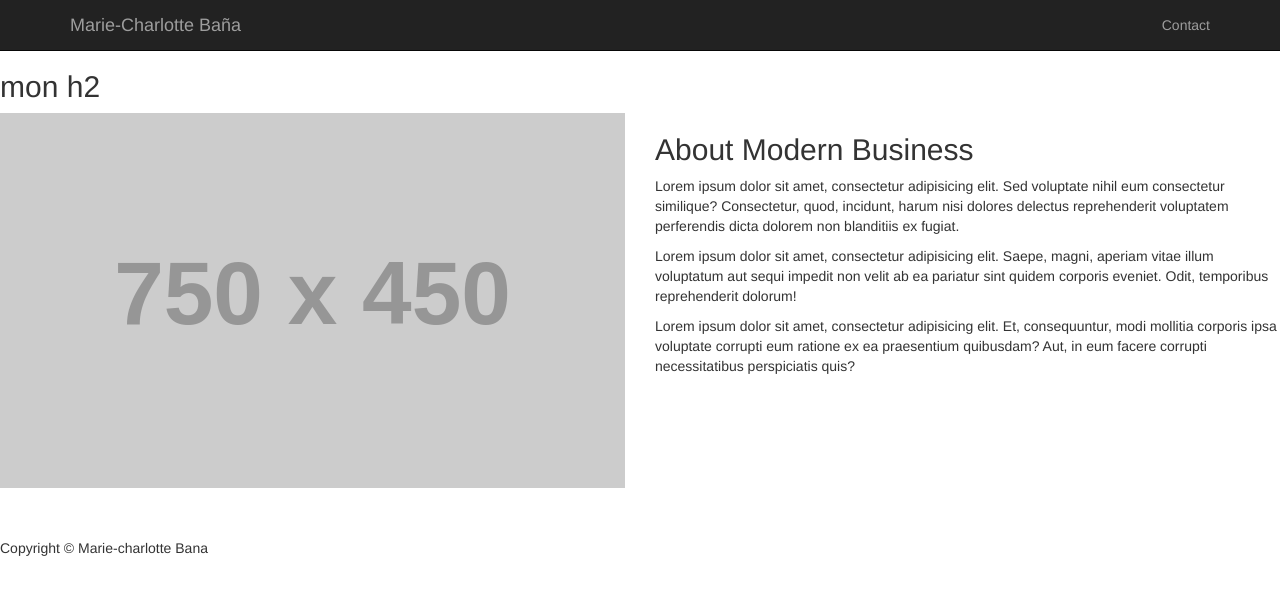
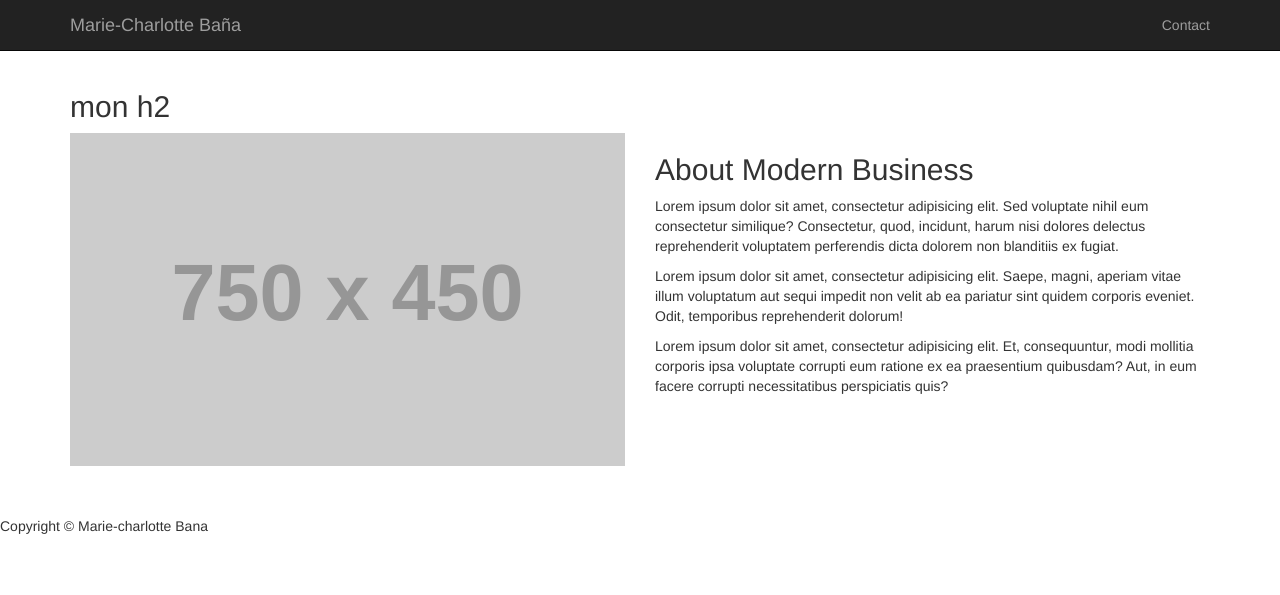
Before and after one commit to mariecha/mariecha.github.io, a Jekyll site: the page built from _posts/2015-12-03-article3.html, in a window 1280 px wide. Shown: the top 595 px of the page. Built offline with Jekyll 4.4.1, drawn with Linux system fonts in a browser that asks for light colours.

Commit message:
modifié :         _posts/2015-12-03-article3.html

```diff
--- a/_posts/2015-12-03-article3.html
+++ b/_posts/2015-12-03-article3.html
@@ -5,7 +5,17 @@ title: Article3
 
 
 
-<h2> mon h2 </h2>
+
+        <!-- Page Content -->
+    <div class="container">
+
+        <!-- Page Heading/Breadcrumbs -->
+        <div class="row">
+            <div class="col-lg-12">
+                <h2> mon h2 </h2>
+            </div>
+        </div>
+        <!-- /.row -->
 
         <!-- Intro Content -->
         <div class="row">
```
